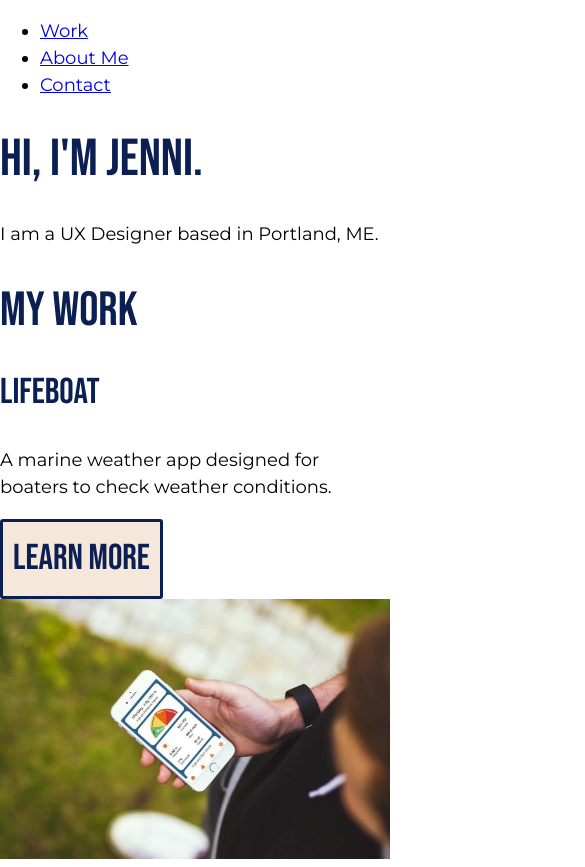
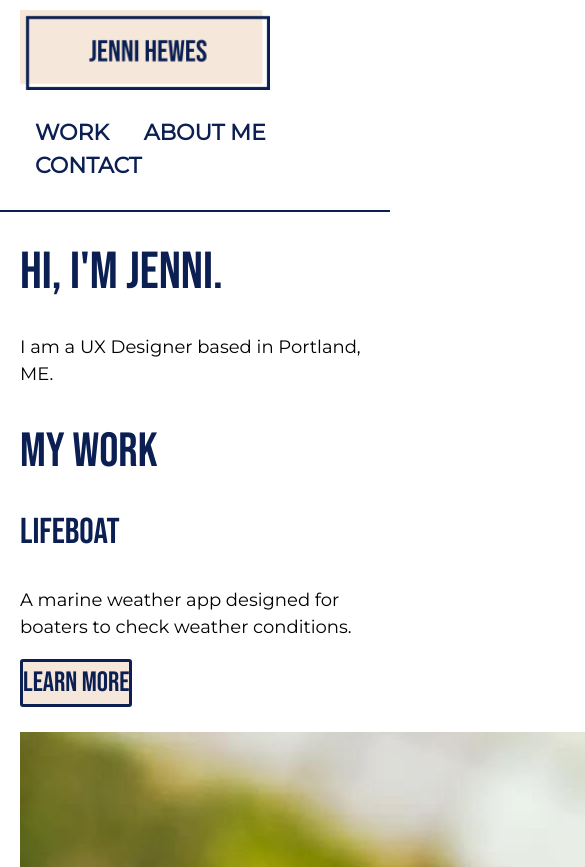
Before and after one commit to jennihewes/Portfolio-Site, a plain HTML site: page index.html in a window 390 px wide. Shown: the top 867 px of the page, 585 px wide, since content can reach past the window. Drawn offline with Linux system fonts and the light colour scheme.

Commit message:
Added CSS layouts

```diff
--- a/css/style.css
+++ b/css/style.css
@@ -4,6 +4,44 @@ Dark blue: #0B1F53
 Blush: #F5E8DB
 Beige: #FFF7E2
 */
+
+* {
+  box-sizing: border-box;
+}
+
+header {
+  padding: 10px 0;
+  margin: 0 auto;
+  border-bottom: 2px solid #0B1F53;
+  text align: center;
+  background-color: #FFFFFF;
+}
+
+nav > ul {
+  list-style-type: none;
+  padding: 0;
+  display: inline-block;
+  width: 100%;
+
+}
+
+nav > ul > li {
+  display: inline-block;
+}
+
+nav > ul > li > a {
+  padding: 0 15px;
+  text-transform: uppercase;
+  text-decoration: none;
+  font-weight: 700;
+  font-size: 22px;
+  color: #0B1F53;
+}
+
+nav > ul > li > a:hover {
+  transition: 0.3s;
+  background-color: #FFF7E2;
+}
 
 body {
   font-family: 'Montserrat', sans-serif;
@@ -37,8 +75,8 @@ h3 {
   color: #0B1F53
 }
 
-img {
-  width: 100%;
+.img {
+  width: 1200px;
 }
 
 .button {
@@ -46,9 +84,9 @@ img {
   background-color: #F5E8DB;
   color: #0B1F53;
   font-family: 'Bebas Neue', sans-serif;
-  font-size: 36px;
+  font-size: 28px;
   font-weight: 400;
-  padding: 10px;
+  padding: 5px, 10px;
   border-radius: 3px;
   border-style: solid;
   border-color: #0B1F53;
@@ -57,7 +95,25 @@ img {
 }
 
 .button:hover {
-  opacity: 0.5;
-  text-decoration: underline;
+  opacity: 0.4;
   transition: 0.3s;
 }
+
+/*Layout Styling*/
+.container {
+  padding: 0 20px;
+}
+
+.row {
+  margin: 25px 0;
+}
+
+.logo {
+  max-width: 250px;
+}
+
+
+
+#lifeboat {
+  font-family: : 'Roboto', sans-serif;
+}
--- a/index.html
+++ b/index.html
@@ -6,67 +6,83 @@
     <title>Jenni Hewes - UX Designer</title>
     <link rel="stylesheet" type="text/css" href="css/normalize.css">
     <link rel="stylesheet" type="text/css" href="css/style.css">
-    <link rel="stylesheet" href="https://fonts.googleapis.com/css2?family=Montserrat&display=swap">
-    <link rel="stylesheet" href="https://fonts.googleapis.com/css2?family=Bebas+Neue&display=swap">
+    <link href="https://fonts.googleapis.com/css2?family=Montserrat&display=swap" rel="stylesheet">
+    <link href="https://fonts.googleapis.com/css2?family=Bebas+Neue&display=swap" rel="stylesheet">
+    <link href="https://fonts.googleapis.com/css2?family=Chakra+Petch&display=swap" rel="stylesheet">
+    <link href="https://fonts.googleapis.com/css2?family=Roboto&display=swap" rel="stylesheet">
   </head>
 
   <body>
     <header>
-      <div>
+    <div id="header">
+      <div class="container">
+        <picture>
+          <source srcset="img/homepage/logo.png" media="(max-width:250px)">
+          <img src="img/homepage/logo.png" alt="Logo" class="logo">
+        </picture>
         <nav>
-          <ul>
+          <ul class="navigation">
             <li><a href="index.html">Work</a></li>
             <li><a href="aboutme.html">About Me</a></li>
             <li><a href="#">Contact</a></li>
           </ul>
         </nav>
       </div>
+    </div>
     </header>
-  <main>
+
+<main class="container">
     <!--Hero-->
-    <div>
+  <div id="hero">
     <h1>Hi, I'm Jenni.</h1>
     <span>I am a UX Designer based in Portland, ME.</span>
-        <p></p>
   </div>
     <!--My Work-->
+  <div id="work">
+    <h2>My Work</h2>
       <div>
-      <h2>My Work</h2>
+        <div class="row">
           <h3>Lifeboat</h3>
             <p>A marine weather app designed for boaters to check weather
             conditions.</p>
               <a href="lifeboat.html" class="button" target="_self">Learn More</a>
+        </div>
             <picture>
-              <source srcset="img/homepage/lifeboat_mockup_desktop.jpg" media="(max-width:767px)">
+              <source srcset="img/homepage/lifeboat_mockup_original.jpg" media="(max-width:767px)">
               <img src="img/homepage/lifeboat_mockup_mobile.jpg" alt="Lifeboat Mockup">
             </picture>
               </a>
       </div>
       <div>
+        <div class="row">
           <h3>Rotten.</h3>
             <p>A food management app that helps people keep track of what
             groceries they have to avoid food waste.</p>
+        </div>
           <picture>
-          <source srcset="img/homepage/rotten_mockup_desktop.jpg" media="(max-width:767px)">
+            <source srcset="img/homepage/rotten_mockup_original.jpg" media="(max-width:767px)">
             <img src="img/homepage/rotten_mockup_mobile.jpg" alt="My Image">
           </picture>
+      </div>
   </div>
 
 </main>
 
 <footer>
-    <div>
+  <div id="footer">
+    <div class="container">
       <h2>Contact Me</h2>
           <p>If you are interested in working together, please email me at jennihewes@gmail.com</p>
           <a href="mailto:jennihewes@gmail.com" class="button"> Email Me</a>
     </div>
     <div>
       <a href="https://www.linkedin.com/in/jenni-hewes/" target="_blank">
-        <svg height="100%" style="fill-rule:evenodd;clip-rule:evenodd;stroke-linejoin:round;stroke-miterlimit:2;" version="1.1" viewBox="0 0 512 512" width="100%" xml:space="preserve" xmlns="http://www.w3.org/2000/svg" xmlns:serif="http://www.serif.com/" xmlns:xlink="http://www.w3.org/1999/xlink"><g id="g5891"><path d="M512,64c0,-35.323 -28.677,-64 -64,-64l-384,0c-35.323,0 -64,28.677 -64,64l0,384c0,35.323 28.677,64 64,64l384,0c35.323,0 64,-28.677 64,-64l0,-384Z" id="background" style="fill:#2867b2;"/><g id="shapes"><rect height="257.962" id="rect11" style="fill:#fff;" width="85.76" x="61.053" y="178.667"/><path d="M104.512,54.28c-29.341,0 -48.512,19.29 -48.512,44.573c0,24.752 18.588,44.574 47.377,44.574l0.554,0c29.903,0 48.516,-19.822 48.516,-44.574c-0.555,-25.283 -18.611,-44.573 -47.935,-44.573Z" id="path13-0" style="fill:#fff;fill-rule:nonzero;"/><path d="M357.278,172.601c-45.49,0 -65.866,25.017 -77.276,42.589l0,-36.523l-85.738,0c1.137,24.197 0,257.961 0,257.961l85.737,0l0,-144.064c0,-7.711 0.554,-15.42 2.827,-20.931c6.188,-15.4 20.305,-31.352 43.993,-31.352c31.012,0 43.436,23.664 43.436,58.327l0,138.02l85.741,0l0,-147.93c0,-79.237 -42.305,-116.097 -98.72,-116.097Z" id="path15" style="fill:#fff;fill-rule:nonzero;"/></g></g>
+        <svg height="50px" style="fill-rule:evenodd;clip-rule:evenodd;stroke-linejoin:round;stroke-miterlimit:2;" version="1.1" viewBox="0 0 512 512" width="100%" xml:space="preserve" xmlns="http://www.w3.org/2000/svg" xmlns:serif="http://www.serif.com/" xmlns:xlink="http://www.w3.org/1999/xlink"><g id="g5891"><path d="M512,64c0,-35.323 -28.677,-64 -64,-64l-384,0c-35.323,0 -64,28.677 -64,64l0,384c0,35.323 28.677,64 64,64l384,0c35.323,0 64,-28.677 64,-64l0,-384Z" id="background" style="fill:#2867b2;"/><g id="shapes"><rect height="257.962" id="rect11" style="fill:#fff;" width="85.76" x="61.053" y="178.667"/><path d="M104.512,54.28c-29.341,0 -48.512,19.29 -48.512,44.573c0,24.752 18.588,44.574 47.377,44.574l0.554,0c29.903,0 48.516,-19.822 48.516,-44.574c-0.555,-25.283 -18.611,-44.573 -47.935,-44.573Z" id="path13-0" style="fill:#fff;fill-rule:nonzero;"/><path d="M357.278,172.601c-45.49,0 -65.866,25.017 -77.276,42.589l0,-36.523l-85.738,0c1.137,24.197 0,257.961 0,257.961l85.737,0l0,-144.064c0,-7.711 0.554,-15.42 2.827,-20.931c6.188,-15.4 20.305,-31.352 43.993,-31.352c31.012,0 43.436,23.664 43.436,58.327l0,138.02l85.741,0l0,-147.93c0,-79.237 -42.305,-116.097 -98.72,-116.097Z" id="path15" style="fill:#fff;fill-rule:nonzero;"/></g></g>
         </svg>
       </a>
     </div>
     <p>Copyright Jenni Hewes 2021</p>
+  </div>
 </footer>
 </body>
 </html>
```
Also changed, not shown: aboutme.html (+16 -10 lines), lifeboat.html (+26 -8 lines), img/homepage/Graph.png (added), img/homepage/logo.png (added), img/work/lifeboat/busy_desktop.jpg (added), img/work/lifeboat/busy_mobile.jpg (added), img/work/lifeboat/leisurely_desktop.jpg (added), img/work/lifeboat/leisurely_mobile.jpg (added), 2 other files. Lines whose indentation alone changed are shown as unchanged.
